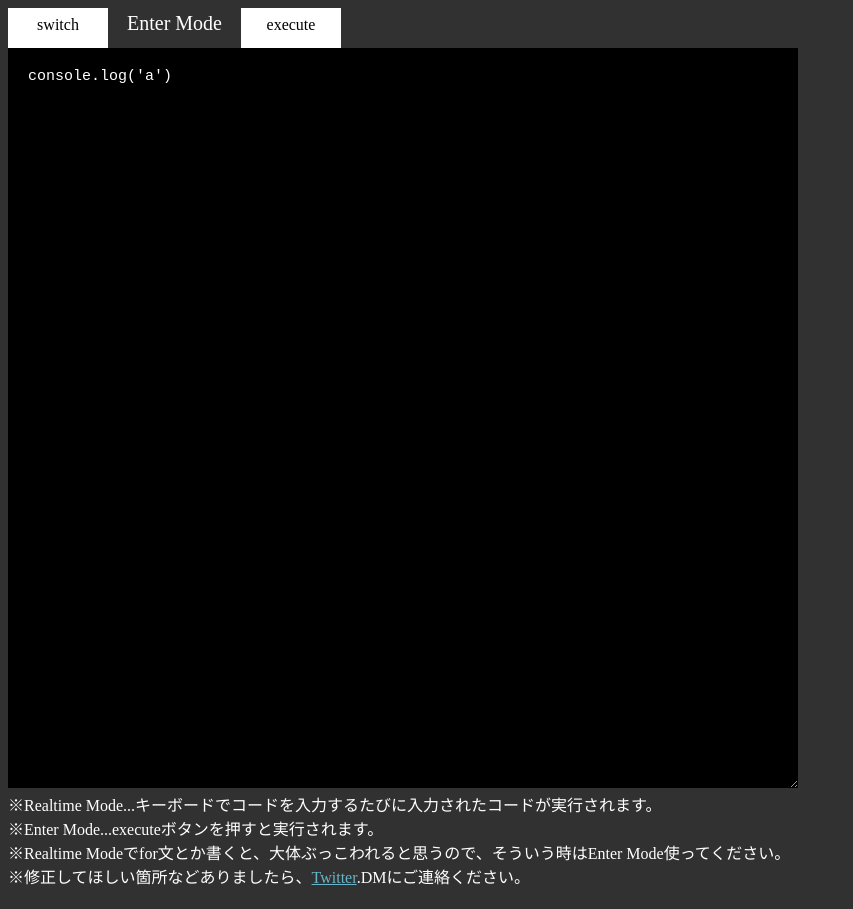
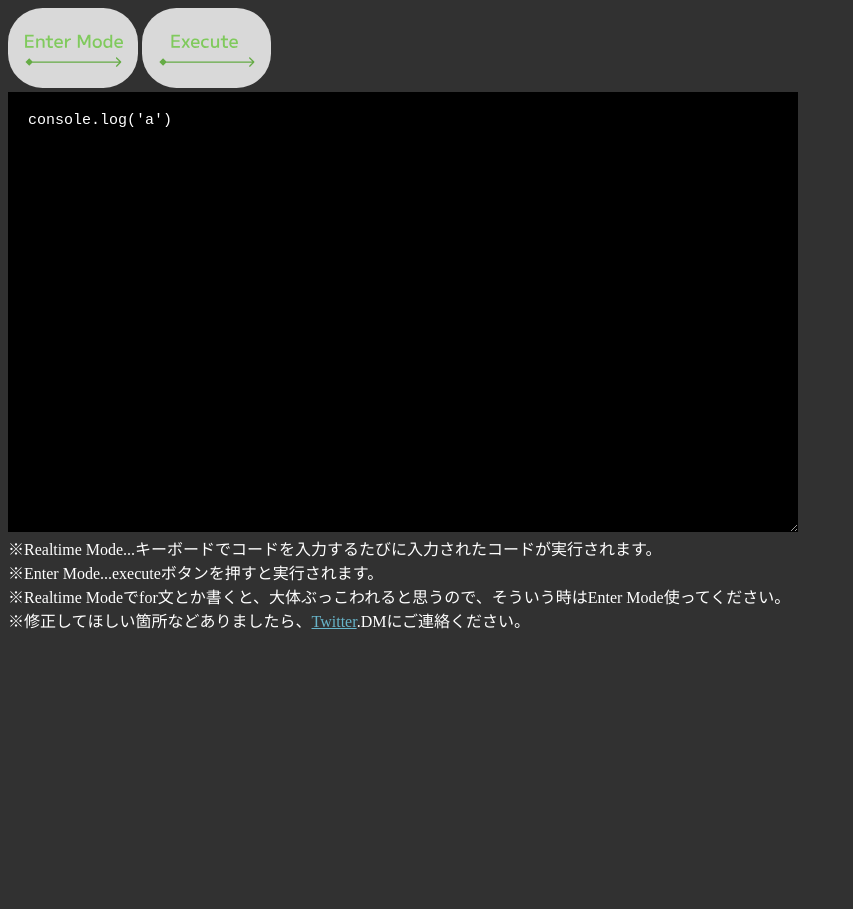
Before and after one commit to foryzen/jsExe, a plain HTML site: page index.html in a window 1280 px wide. Shown: the whole page, without its empty margins (0-853 px from the left). After the commit the page ends 800 px from the top, so only its background shows below. Drawn offline with Linux system fonts and the light colour scheme.

Commit message:
Add files via upload

```diff
--- a/index.html
+++ b/index.html
@@ -10,11 +10,10 @@
     <link rel="stylesheet" href="style.css">
 </head>
 <body>
-    <div class="switch-and-mode_text">
-        <div id="switcher" onclick="click_switch()"><p class="switch_text">switch</p></div>
-        <p id="mode_text">Enter Mode</p>
+    <div>
+        <div id="switcher" onclick="click_switch()"><img src="btn1.svg" class="btn1"></div>
         <div id="execute_switch_div">
-            <div id="execute_switch" onclick="enter2()"><p id="execute_text">execute</p></div>
+            <div id="execute_switch" onclick="enter2()"><img src="btn3.svg" class="btn1"></div>
         </div>
     </div>
 
@@ -28,7 +27,6 @@
     <p id="site_btm_msg" class="sbm4">※修正してほしい箇所などありましたら、<a target="_blank" href="https://twitter.com/foryzen">Twitter</a>.DMにご連絡ください。</p>
 
     <div id="add"></div>
-    <h1 id="foryzen"></h1>
     <script src="main.js"></script>
 </body>
 </html>
--- a/main.js
+++ b/main.js
@@ -36,11 +36,11 @@ function sc(x){
 function click_switch(){
     if(count2==0){
         count2++
-        sc('mode_text').innerHTML = 'Realtime Mode'
+        sc('switcher').innerHTML = '<img src="btn2.svg" class="btn1">'
         sc('execute_switch_div').innerHTML = ''
     }else{
         count2--
-        sc('mode_text').innerHTML = 'Enter Mode'
-        sc('execute_switch_div').innerHTML = '<div id="execute_switch" onclick="enter2()"><p id="execute_text">execute</p></div>'
+        sc('switcher').innerHTML = '<img src="btn1.svg" class="btn1">'
+        sc('execute_switch_div').innerHTML = '<div id="execute_switch" onclick="enter2()"><img src="btn3.svg" class="btn1"></div>'
     }
 }
--- a/style.css
+++ b/style.css
@@ -8,7 +8,7 @@ textarea{
     color: white;
     padding: 20px;
     width:750px;
-    height:700px;
+    height:400px;
     font-size:15px;
     font-weight: 500;
     font-family: 'Courier New', Courier, monospace;
@@ -18,10 +18,6 @@ textarea{
 #switcher{
     cursor: pointer;
     display: inline-block;
-    text-align: center;
-    width: 100px;
-    height: 40px;
-    background: #fff;
 }
 
 .switch_text{
@@ -39,17 +35,10 @@ textarea{
     display: inline-block;
 }
 
-.switch-and-mode_text{
-
-}
-
 #execute_switch{
     cursor: pointer;
     display: inline-block;
     text-align: center;
-    width: 100px;
-    height: 40px;
-    background: #fff;
 }
 
 #execute_text{
@@ -70,3 +59,7 @@ textarea{
 a{
     color: rgb(104, 181, 202);
 }
+
+.btn1{
+    height: 80px;
+}
```
Also changed, not shown: btn1.svg (added), btn2.svg (added), btn3.svg (added).
